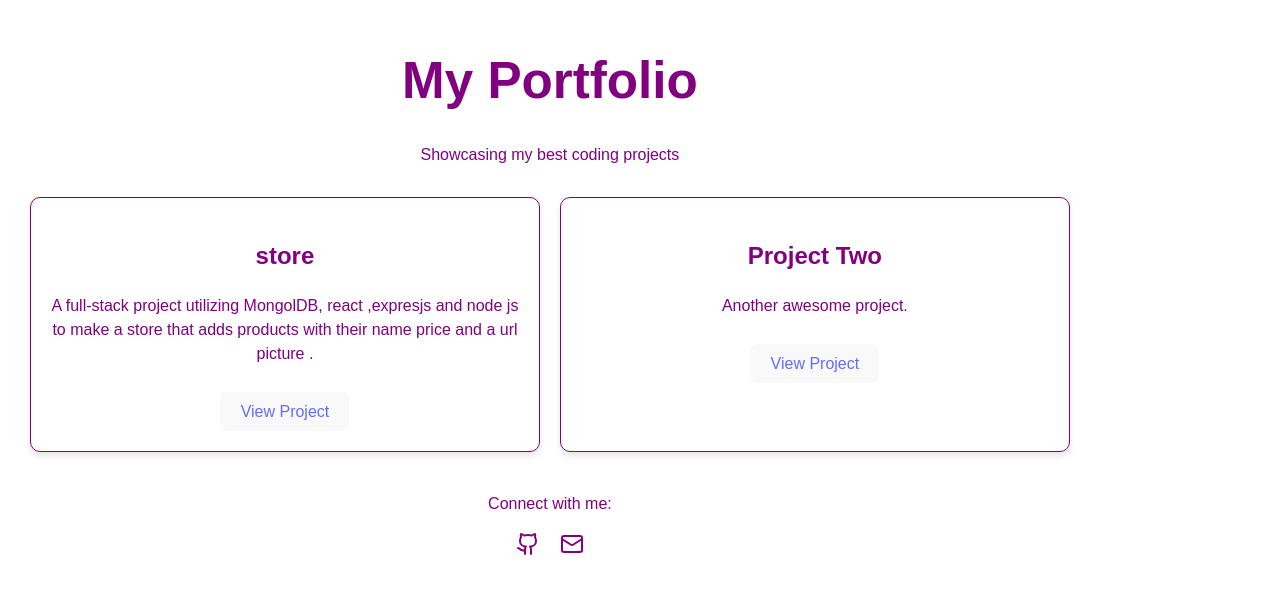
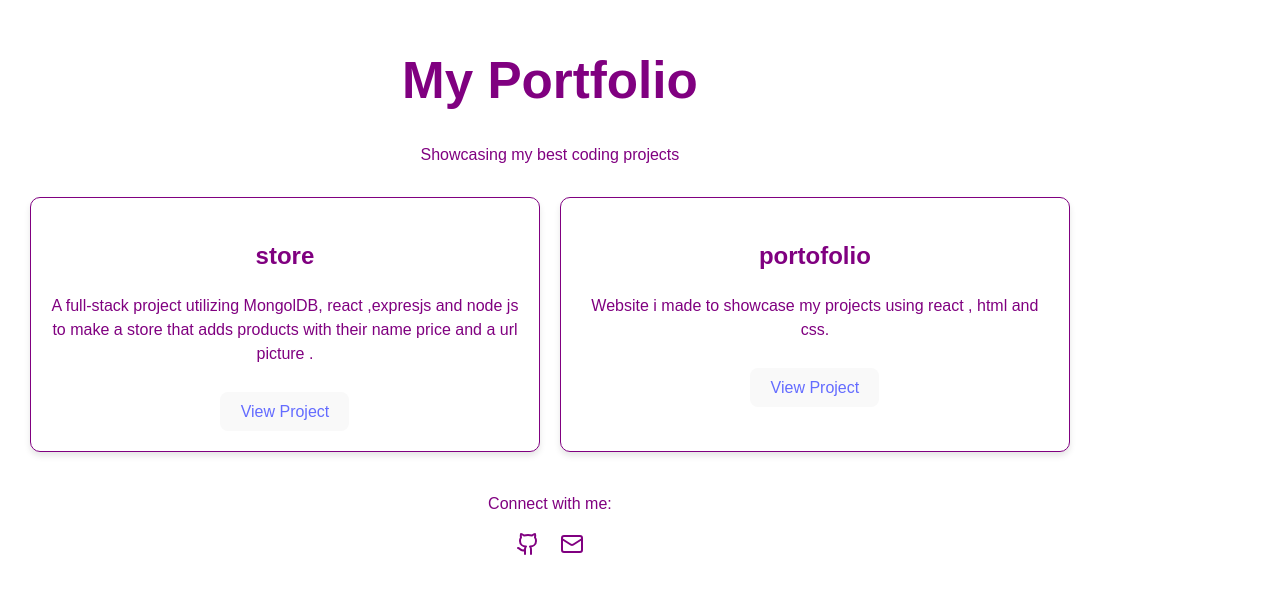
Before and after one commit to fervent-Coder/Personal-website, a React (Vite) app: page / in a window 1280 px wide. Shown: the part 109-702 px from the top of the page. Built offline with nearby package versions, Linux system fonts and the light colour scheme.

Commit message:
first commit

```diff
--- a/src/App.jsx
+++ b/src/App.jsx
@@ -5,7 +5,7 @@ import './App.css';
 
 const projects = [
   { title: "store", description: "A full-stack project utilizing MongolDB, react ,expresjs and node js to make a store that adds products with their name price and a url picture .", link: "https://github.com/fervent-Coder/Store" },
-  { title: "Project Two", description: "Another awesome project.", link: "#" },
+  { title: "portofolio", description: "Website i made to showcase my projects using react , html and css.", link: "https://github.com/fervent-Coder/Personal-website" },
 ];
 
 
```
